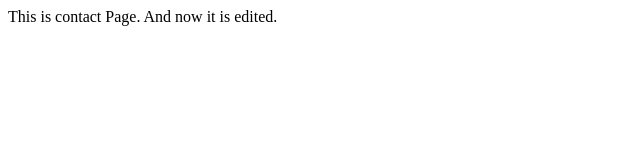
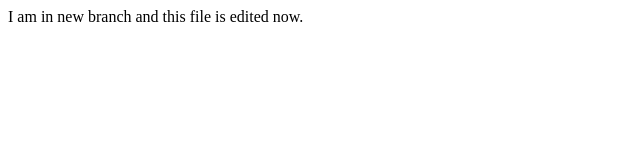
Before and after one commit to muzamilabbas/first-app, a plain HTML site: page contact.html in a window 1280 px wide. Shown: the full height of the page, 0-640 px from the left. Drawn offline with Linux system fonts and the light colour scheme.

Commit message:
contact page edited

```diff
--- a/contact.html
+++ b/contact.html
@@ -5,6 +5,6 @@
 	<title>Document</title>
 </head>
 <body>
-	This is contact Page. And now it is edited.
+	I am in new branch and this file is edited now.
 </body>
 </html>
```
